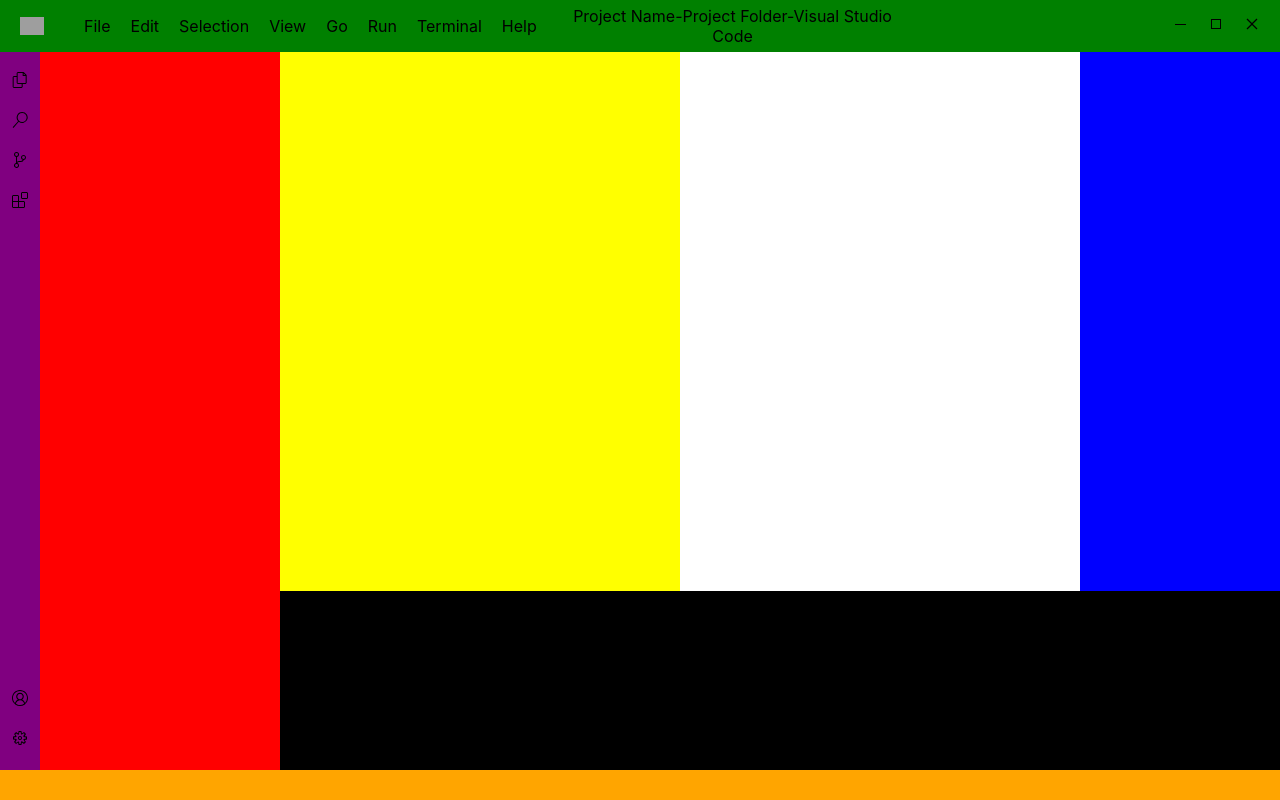
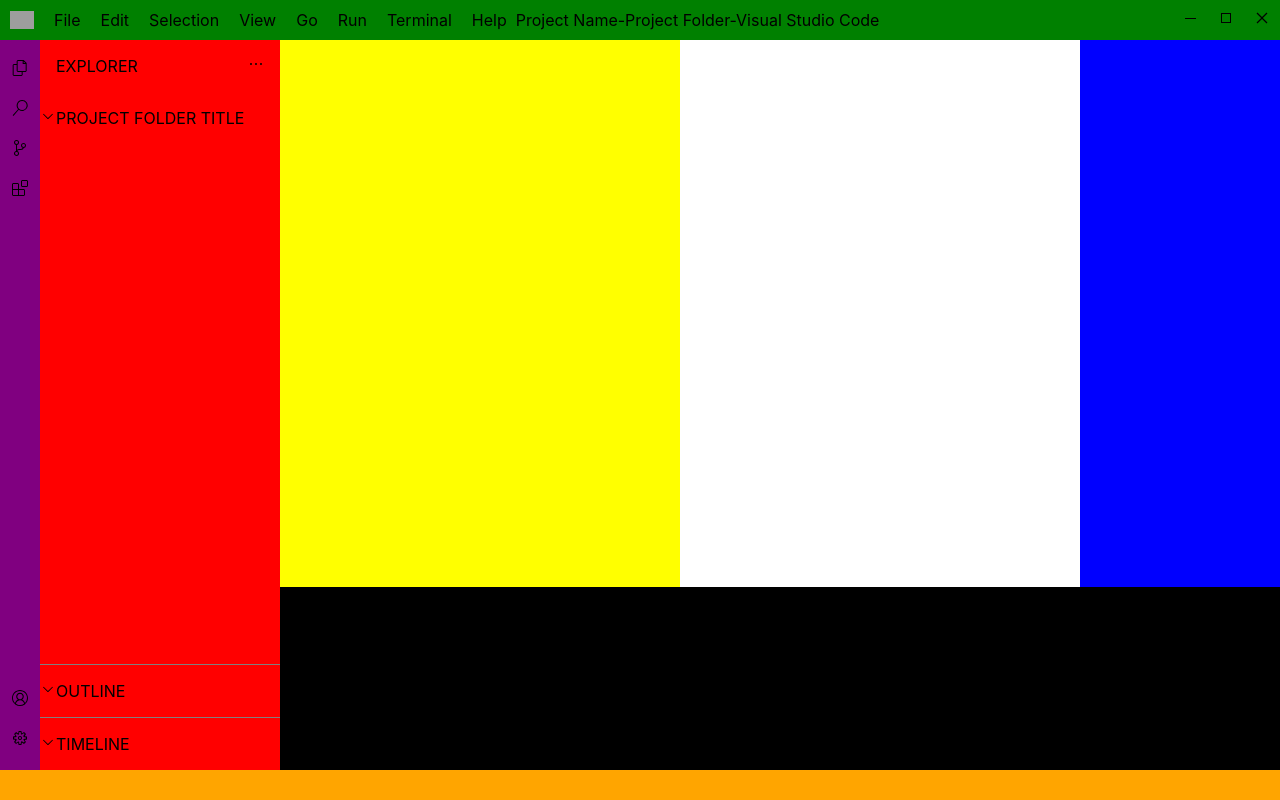
Before and after one commit to mtinife/my-vs-theme, a React (Create React App) app: page / in a window 1280 px wide. Built offline with nearby package versions, Linux system fonts and the light colour scheme; grey boxes are pictures that could not be loaded.

Commit message:
Added Side bar content

```diff
--- a/src/App.js
+++ b/src/App.js
@@ -1,6 +1,6 @@
 import './App.sass'
 
-import { VscFiles, VscSearch, VscSourceControl, VscExtensions, VscAccount, VscGear, VscChromeMinimize, VscChromeMaximize, VscChromeClose } from "react-icons/vsc"
+import { VscFiles, VscSearch, VscSourceControl, VscExtensions, VscAccount, VscGear, VscChromeMinimize, VscChromeMaximize, VscChromeClose, VscEllipsis, VscChevronDown } from "react-icons/vsc"
 
 import logo from './vs-themer-logo-dark.png'
 
@@ -9,7 +9,26 @@ function App() {
     <div className="App">
       <main className="vs-app">
         <div className="Side-Bar">
-
+          <div className="SideBarTop">
+            <div className="SideBarExplorer">
+              <p>explorer</p>
+              <div><VscEllipsis /></div>
+            </div>
+            <div className="SideBarFileGroup">
+              <div><VscChevronDown /></div>
+              <p>Project Folder Title</p>
+            </div>
+          </div>
+          <div className="SideBarBottom">
+            <div className="SideBarFileGroup borderTop">
+              <div><VscChevronDown /></div>
+              <p>outline</p>
+            </div>
+            <div className="SideBarFileGroup borderTop">
+              <div><VscChevronDown /></div>
+              <p>timeline</p>
+            </div>
+          </div>
         </div>
         <div className="Editor"></div>
         <div className="Terminal"></div>
@@ -41,16 +60,16 @@ function App() {
         <div className="TitleBar">
           <div className="TitleBarLeft">
             <img className="logo" src={logo} />
-            <ul>
-              <li>File</li>
-              <li className="TitleBarSpacing">Edit</li>
-              <li>Selection</li>
-              <li className="TitleBarSpacing">View</li>
-              <li>Go</li>
-              <li className="TitleBarSpacing">Run</li>
-              <li>Terminal</li>
-              <li className="TitleBarSpacing">Help</li>
-            </ul>
+            <div>
+              <span className="TitleBarSpacing">File</span>
+              <span>Edit</span>
+              <span className="TitleBarSpacing">Selection</span>
+              <span>View</span>
+              <span className="TitleBarSpacing">Go</span>
+              <span>Run</span>
+              <span className="TitleBarSpacing">Terminal</span>
+              <span>Help</span>
+            </div>
           </div>
           <div className="TitleBarCenter">
             <div>
--- a/src/App.sass
+++ b/src/App.sass
@@ -7,9 +7,26 @@
   gap: 0px 0px
   grid-template-areas: "TitleBar TitleBar TitleBar TitleBar TitleBar" "ActivityBar Side-Bar Editor Editor Minimap" "ActivityBar Side-Bar Terminal Terminal Terminal" "StatusBar StatusBar StatusBar StatusBar StatusBar"
 
+.borderTop
+  border-top: 1px solid gray
+
 .Side-Bar
   background: red
   grid-area: Side-Bar
+  display: flex
+  flex-direction: column
+  justify-content: space-between
+  .SideBarExplorer
+    display: flex
+    justify-content: space-between
+    align-items: center
+    padding: 0 16px
+    p
+      text-transform: uppercase
+  .SideBarFileGroup
+    display: flex
+    align-items: center
+    text-transform: uppercase
 
 .Editor
   background: yellow
@@ -50,14 +67,13 @@
   grid-template-columns: 1fr 1fr 1fr
   justify-content: space-between
   align-items: center
-  padding: 0 20px
+  padding: 10px
   .TitleBarLeft
     display: flex
     .logo
       align-self: center
       width: 1.5rem
-    ul
-      list-style: none
+    div
       display: flex
   .TitleBarCenter
     text-align: center
```
